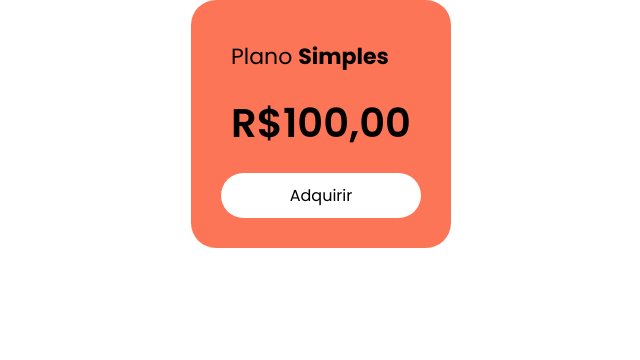
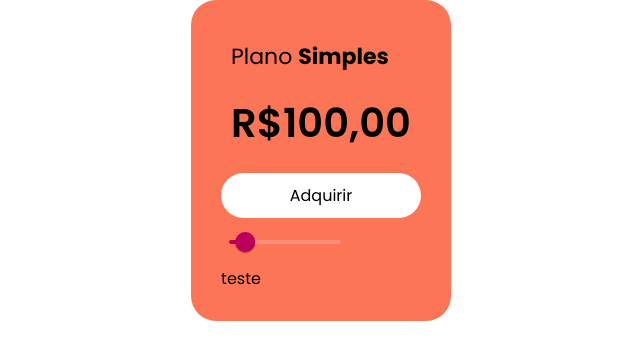
Before and after one commit to Luis-FernandoD/Aulas_Angular, an Angular app: page / in a window 1280 px wide. Shown: the top 360 px of the page, without its empty margins (319-959 px from the left). Built offline with nearby package versions, Linux system fonts and the light colour scheme.

Commit message:
Aprendendo a usar modulos

```diff
--- a/src/app/app.module.ts
+++ b/src/app/app.module.ts
@@ -3,16 +3,16 @@
 
 import { AppRoutingModule } from './app-routing.module';
 import { AppComponent } from './app.component';
-import { CardComponent } from './card/card.component';
+import { CardsModule } from './cards/cards.module';
 
 @NgModule({
   declarations: [
     AppComponent,
-    CardComponent
   ],
   imports: [
     BrowserModule,
-    AppRoutingModule
+    AppRoutingModule,
+    CardsModule,
   ],
   providers: [],
   bootstrap: [AppComponent]
--- a/src/app/card/card.component.html
+++ b/src/app/card/card.component.html
@@ -2,4 +2,9 @@
     <div class="card__plan card__item">Plano <b>Simples</b></div>
     <div class="card__price card__item">R$100,00</div>
     <div class="card__button card__item">Adquirir</div>
+
+    <mat-slider min="1" max="5" step="0.5">
+        <input matSliderThumb value="1.5">
+      </mat-slider>
+      <div><span>teste</span></div>
 </div>
```
Also changed, not shown: src/app/cards/cards.module.ts (added, +19 -0 lines).
